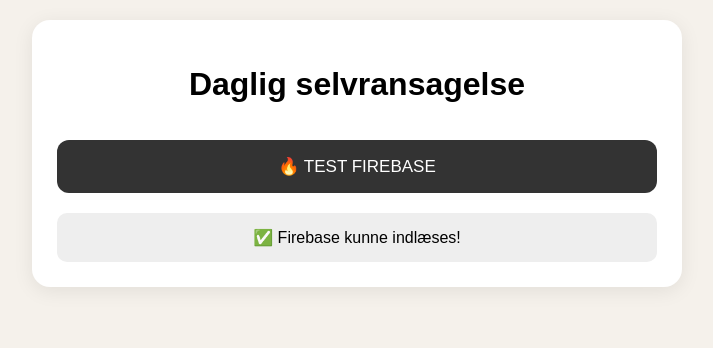
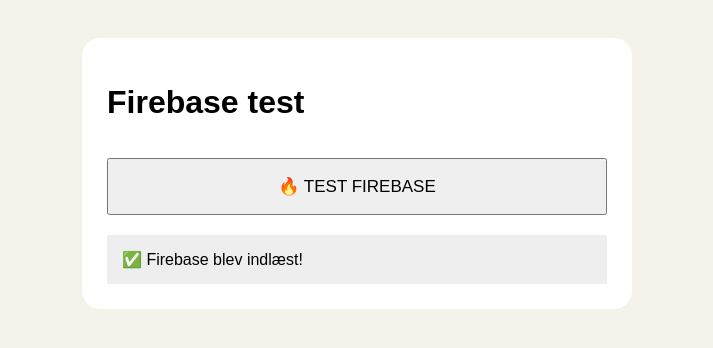
Before and after one commit to kasperrondk-cmd/Daglig-selvransagelse, a plain HTML site: page index.html in a window 1280 px wide. Both pictures are taken after a click on the button "🔥 TEST FIREBASE". Shown: the whole page, without its empty margins (283-996 px from the left). Drawn offline with Linux system fonts and the light colour scheme.

Commit message:
Update title and Firebase loading logic in index.html

```diff
--- a/index.html
+++ b/index.html
@@ -3,37 +3,27 @@
 <head>
 <meta charset="UTF-8">
 <meta name="viewport" content="width=device-width, initial-scale=1.0">
-<title>Daglig selvransagelse</title>
+<title>Firebase test</title>
 
 <style>
 body {
   font-family: Arial, sans-serif;
   background: #f5f1eb;
-  margin: 0;
-  padding: 20px;
+  padding: 30px;
 }
 
 .card {
-  max-width: 600px;
-  margin: auto;
   background: white;
   padding: 25px;
   border-radius: 18px;
-  box-shadow: 0 4px 20px rgba(0,0,0,0.08);
-}
-
-h1 {
-  text-align: center;
+  max-width: 500px;
+  margin: auto;
 }
 
 button {
   width: 100%;
   padding: 16px;
   margin-top: 15px;
-  border: none;
-  border-radius: 12px;
-  background: #333;
-  color: white;
   font-size: 17px;
 }
 
@@ -41,9 +31,6 @@
   margin-top: 20px;
   padding: 15px;
   background: #eee;
-  border-radius: 10px;
-  text-align: center;
-  word-break: break-word;
 }
 </style>
 </head>
@@ -52,7 +39,7 @@
 
 <div class="card">
 
-<h1>Daglig selvransagelse</h1>
+<h1>Firebase test</h1>
 
 <button onclick="testFirebase()">
 🔥 TEST FIREBASE
@@ -64,30 +51,31 @@
 
 </div>
 
+<script src="https://www.gstatic.com/firebasejs/11.10.1/firebase-app-compat.js"></script>
+
 <script>
 
-async function testFirebase() {
+function testFirebase() {
 
   const status = document.getElementById("status");
 
-  status.innerText = "⏳ Forsøger at indlæse Firebase...";
-
   try {
 
-    const firebaseApp = await import(
-      "https://www.gstatic.com/firebasejs/11.10.1/firebase-app.js"
-    );
+    if (typeof firebase === "undefined") {
+
+      status.innerText =
+        "❌ Firebase blev ikke indlæst.";
+
+      return;
+    }
 
     status.innerText =
-      "✅ Firebase kunne indlæses!";
+      "✅ Firebase blev indlæst!";
 
   } catch (error) {
 
     status.innerText =
-      "❌ FIREBASE FEJL: " +
-      error.name +
-      " — " +
-      error.message;
+      "❌ FEJL: " + error.message;
 
   }
 
```
